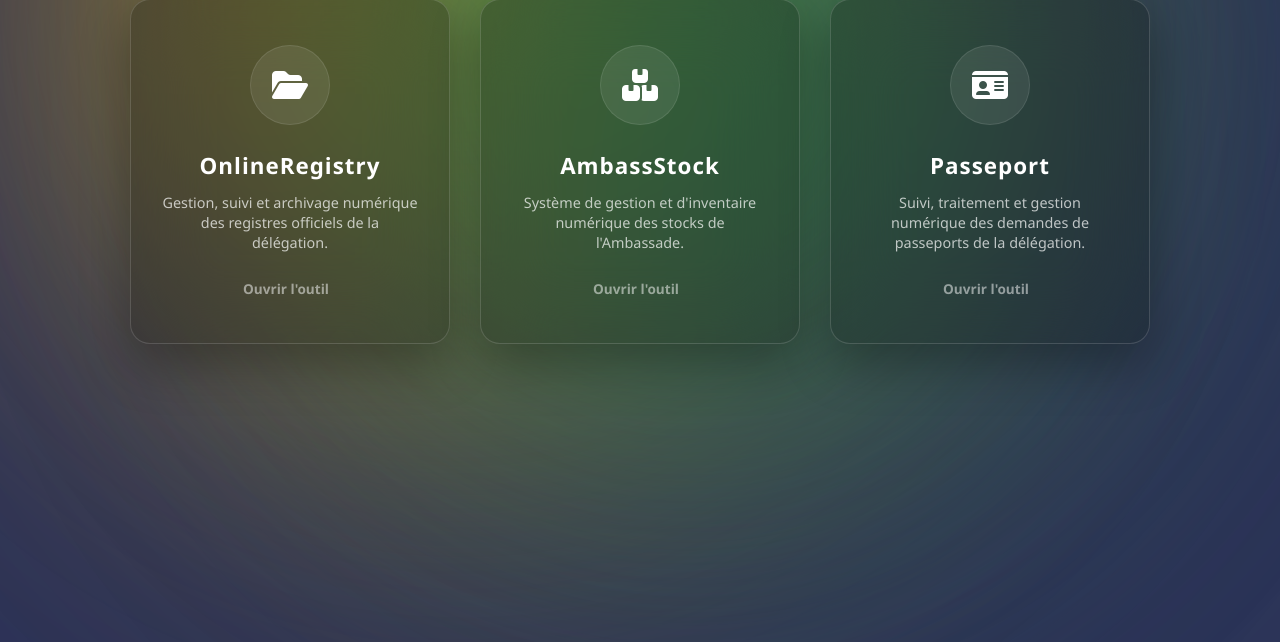
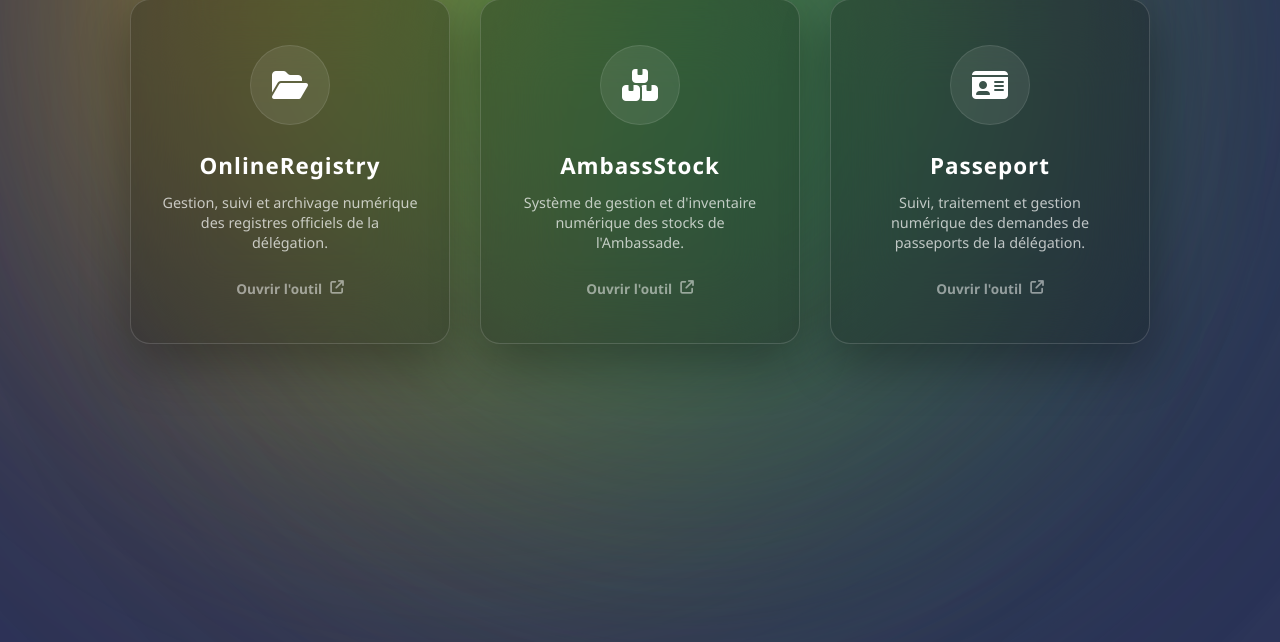
Before and after one commit to AMBmaurice/AMBHub, a Django app: page /hub/ in a window 1280 px wide. Shown: the part 467-1109 px from the top of the page. Run offline with Django 4.2, Linux system fonts and the light colour scheme; a user stored in the database is signed in.

Commit message:
Update icons and links in hub.html

```diff
--- a/templates/hub.html
+++ b/templates/hub.html
@@ -328,7 +328,7 @@
                     </div>
                     <h2 class="card-title">OnlineRegistry</h2>
                     <p class="card-desc">Gestion, suivi et archivage numérique des registres officiels de la délégation.</p>
-                    <div class="card-action">Ouvrir l'outil <i class="fa-solid fa-arrow-up-right-from-mirror"></i></div>
+                    <div class="card-action">Ouvrir l'outil <i class="fa-solid fa-arrow-up-right-from-square"></i></div>
                 </div>
             </a>
 
@@ -339,18 +339,18 @@
                     </div>
                     <h2 class="card-title">AmbassStock</h2>
                     <p class="card-desc">Système de gestion et d'inventaire numérique des stocks de l'Ambassade.</p>
-                    <div class="card-action">Ouvrir l'outil <i class="fa-solid fa-arrow-up-right-from-mirror"></i></div>
+                    <div class="card-action">Ouvrir l'outil <i class="fa-solid fa-arrow-up-right-from-square"></i></div>
                 </div>
             </a>
 
-            <a href="#" class="card-link">
+            <a href="https://docs.google.com/spreadsheets/d/1WbvtVIrAbLtuS5bBkjIQo33I8q6i_eA9KGZ0G51frv0/edit?gid=1050794157#gid=1050794157" target="_blank" class="card-link">
                 <div class="hub-card">
                     <div class="card-icon-wrapper">
                         <i class="fa-solid fa-id-card"></i>
                     </div>
                     <h2 class="card-title">Passeport</h2>
                     <p class="card-desc">Suivi, traitement et gestion numérique des demandes de passeports de la délégation.</p>
-                    <div class="card-action">Ouvrir l'outil <i class="fa-solid fa-arrow-up-right-from-mirror"></i></div>
+                    <div class="card-action">Ouvrir l'outil <i class="fa-solid fa-arrow-up-right-from-square"></i></div>
                 </div>
             </a>
 
@@ -379,7 +379,7 @@
                 // 2. Assigner instantanément le texte personnalisé
                 loaderText.textContent = `Connexion sécurisée à ${appName} en cours...`;
 
-                // 3. Forcer le rafraîchissement d'affichage graphique de la page d'accueil (Rendu Prioritaire à 0ms)
+                // 3. Forcer le rafraîchissement d'affichage graphique de la page d'accueil (Rendu Prioritaire)
                 requestAnimationFrame(() => {
                     hubContainer.classList.add('fade-out');
                     loaderOverlay.classList.add('active');
```
